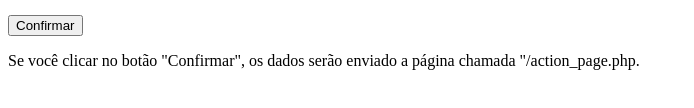
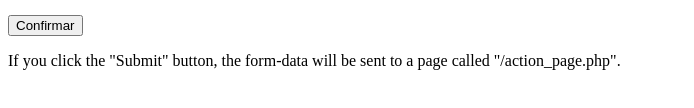
Before and after one commit to samuburkner/tunasalunotech.github.html, a plain HTML site: page index.html in a window 1280 px wide. Shown: the part 148-256 px from the top of the page, without its empty margins (0-694 px from the left). Drawn offline with Linux system fonts and the light colour scheme.

Commit message:
Update index.html

```diff
--- a/index.html
+++ b/index.html
@@ -5,14 +5,14 @@
 <h2>HTML Forms</h2>
 
 <form action="/action_page.php">
-  <label for="fname">Primeiro nome:</label><br>
+  <label for="fname">Primeiro nome :</label><br>
   <input type="text" id="fname" name="fname" value="Samuel"><br>
   <label for="lname">Sobrenome:</label><br>
   <input type="text" id="lname" name="lname" value="Burkner"><br><br>
   <input type="submit" value="Confirmar">
 </form>
 
-<p>Se você clicar no botão "Confirmar", os dados serão enviado a página chamada "/action_page.php.</p>
+<p>If you click the "Submit" button, the form-data will be sent to a page called "/action_page.php".</p>
 
 </body>
 </html>
```
